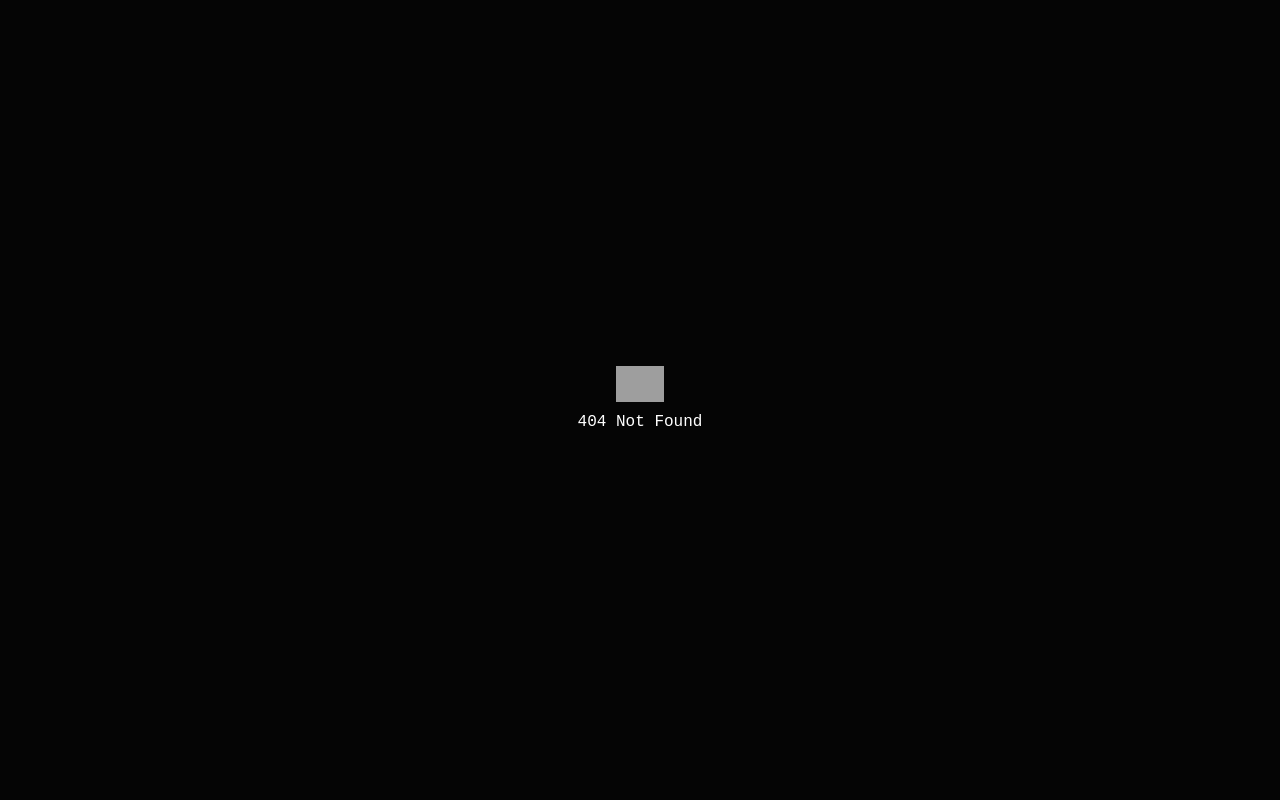
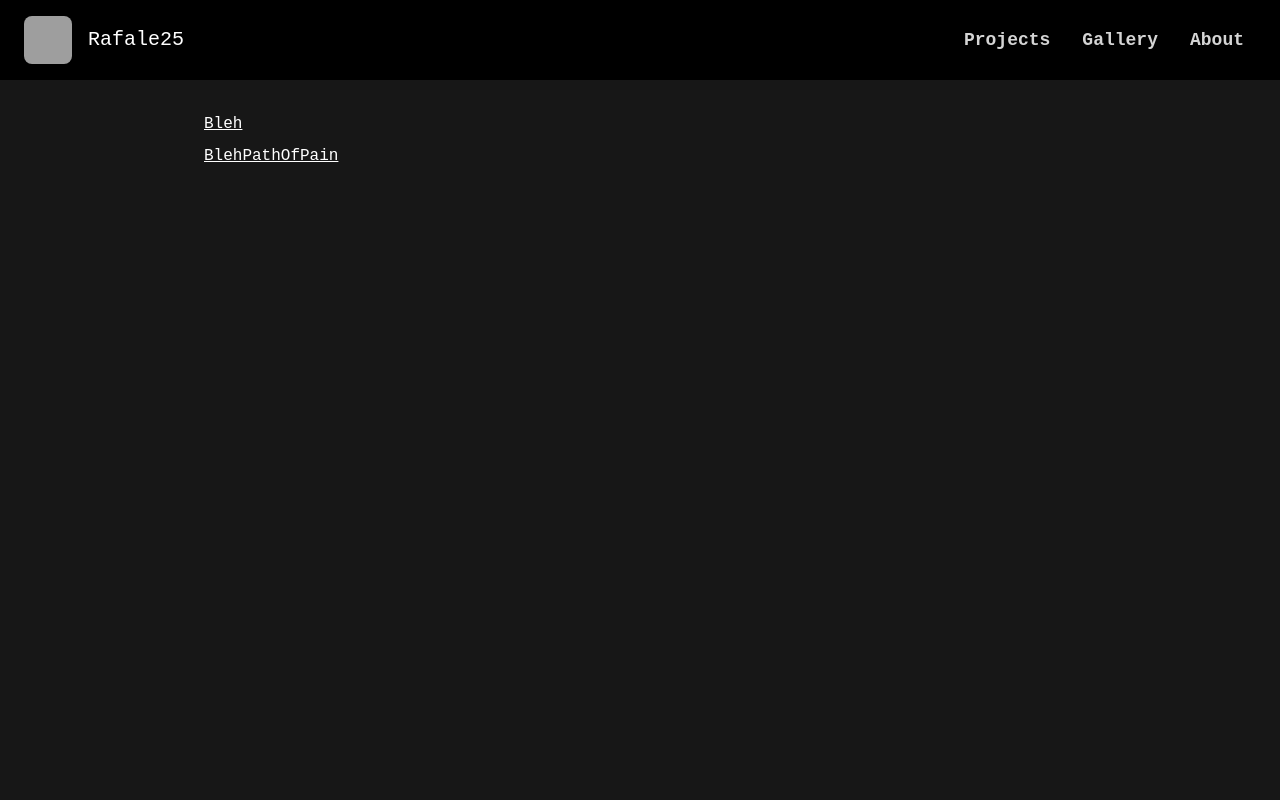
Before and after one commit to Rafale25/Rafale25_website, a SvelteKit app: page /games in a window 1280 px wide. Before the commit this address had no page. Shown: the top 800 px of the page. Built offline with nearby package versions, Linux system fonts and the light colour scheme; grey boxes are pictures that could not be loaded.

Commit message:
Added games hub page

```diff
--- /dev/null
+++ b/src/routes/games/+page.svelte
@@ -0,0 +1,27 @@
+<script>
+	import Navbar from '#lib/components/navbar.svelte'
+    import Footer from '#lib/components/footer.svelte'
+
+    let { params } = $props();
+
+    const games = [
+        'Bleh',
+        'BlehPathOfPain',
+    ]
+</script>
+
+<main style="--customSaturation: 0%">
+    <Navbar/>
+
+    <div class="min-h-screen w-full text-white bg-neutral-900 overflow-hidden flex flex-col items-center">
+        <div class="flex flex-col gap-2 px-16 w-full md:w-[750px] lg:w-[1000px] m-8">
+
+            {#each games as game}
+                <a class="underline" href="/games/{game}">{game}</a>
+            {/each}
+
+        </div>
+    </div>
+
+    <Footer/>
+</main>
```
